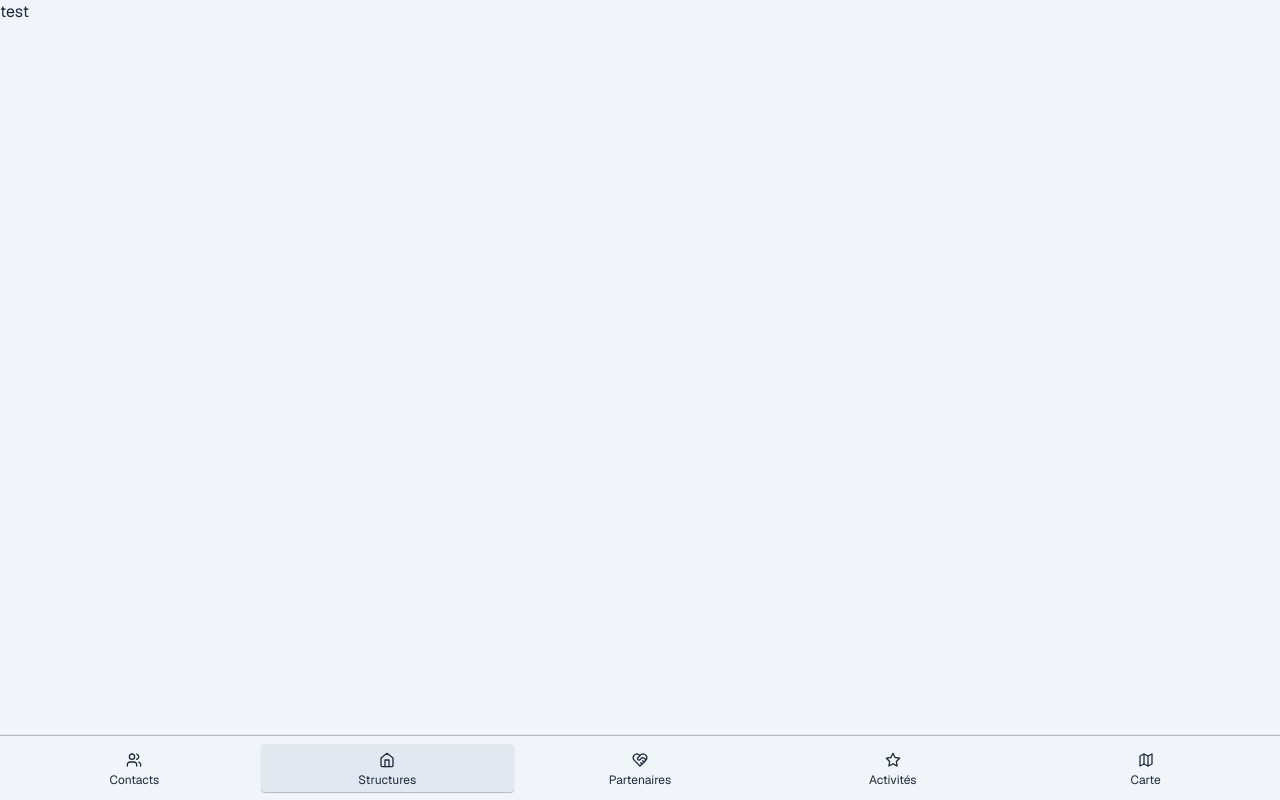
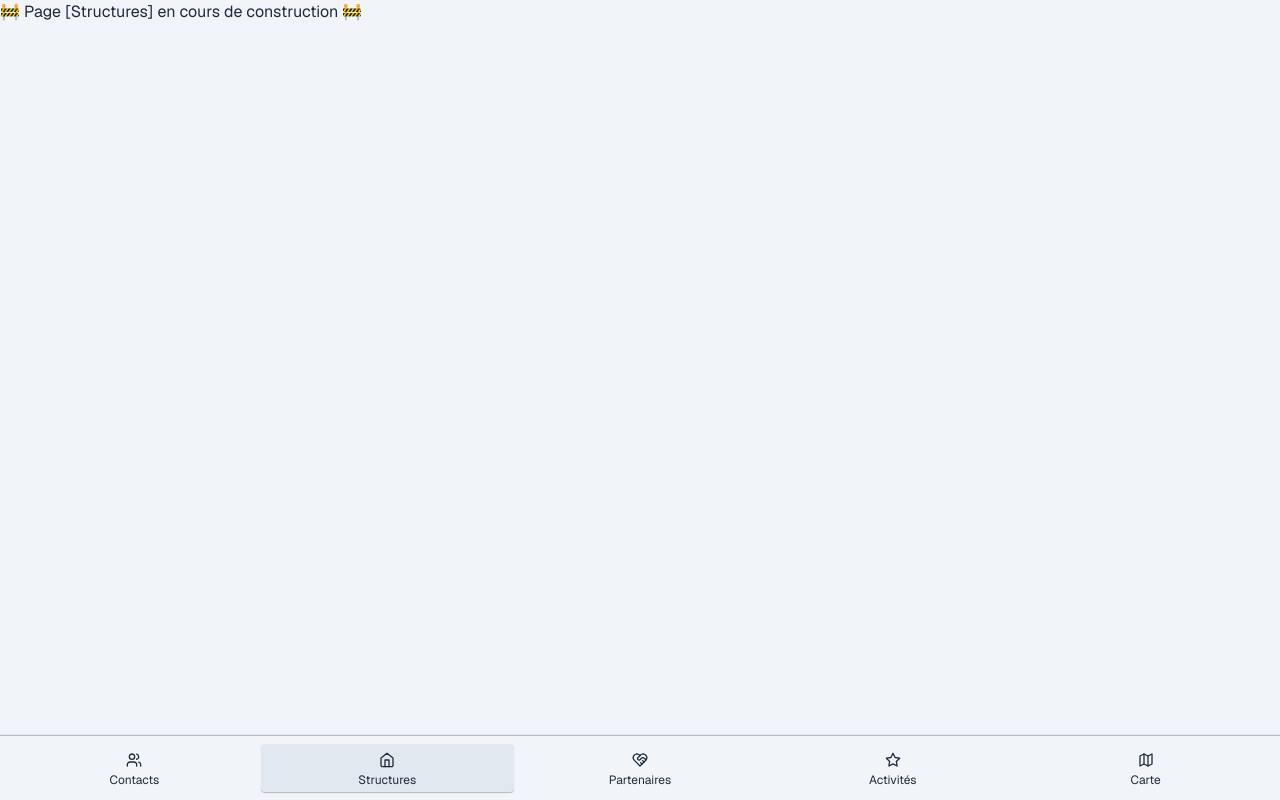
Before and after one commit to Carantec-annuaire/annuaire, a Next.js app: page /structure in a window 1280 px wide. Built offline with nearby package versions, Linux system fonts and the light colour scheme.

Commit message:
connexion page

```diff
--- /dev/null
+++ b/src/app/map/page.tsx
@@ -0,0 +1,7 @@
+"use client";
+
+import React from "react";
+
+export default function MapPage() {
+    return <div className="">🚧 Page [Carte] en cours de construction 🚧</div>;
+}
--- /dev/null
+++ b/src/app/partner/page.tsx
@@ -0,0 +1,7 @@
+"use client";
+
+import React from "react";
+
+export default function PartnerPage() {
+  return <div className="">🚧 Page [Partenaires] en cours de construction 🚧</div>;
+}
--- a/src/app/structure/page.tsx
+++ b/src/app/structure/page.tsx
@@ -2,6 +2,6 @@
 
 import React from "react";
 
-export default function ContactPage() {
-  return <div className="">test</div>;
+export default function StructurePage() {
+  return <div className="">🚧 Page [Structures] en cours de construction 🚧</div>;
 }
```
